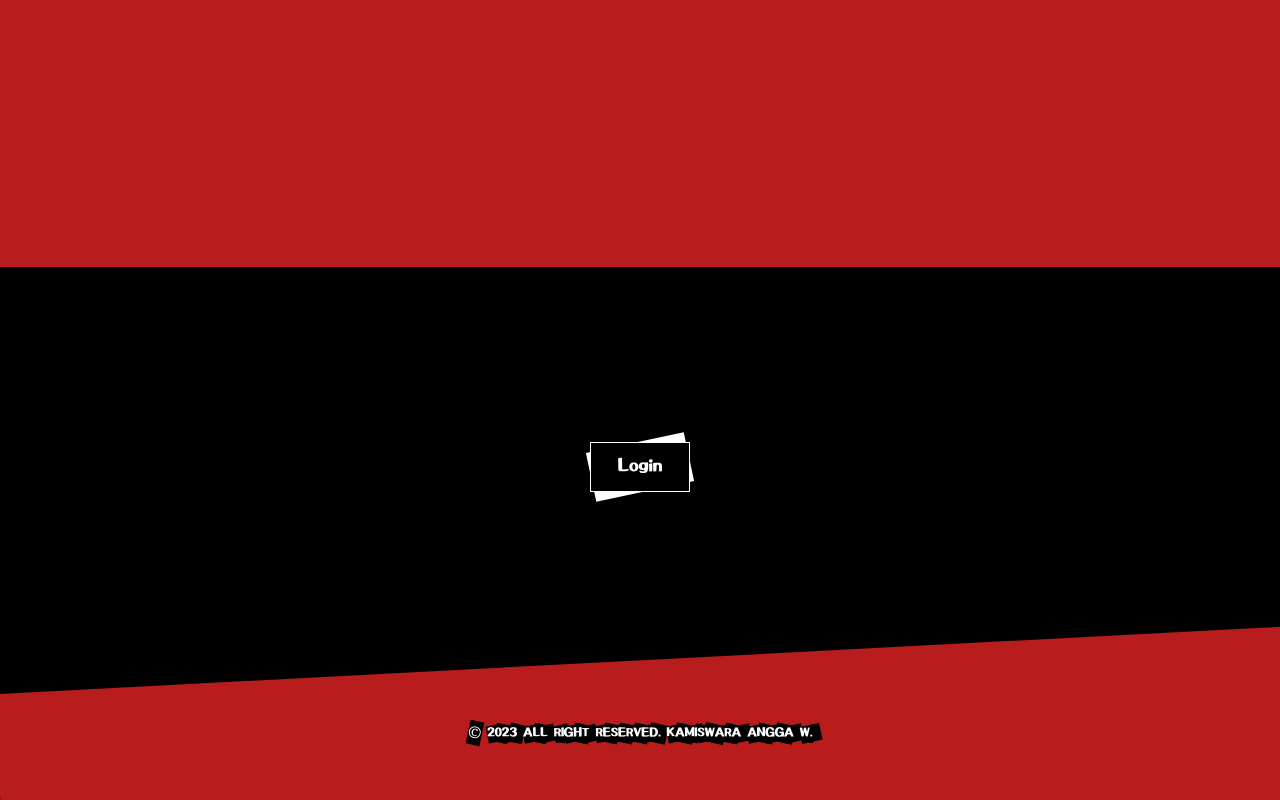
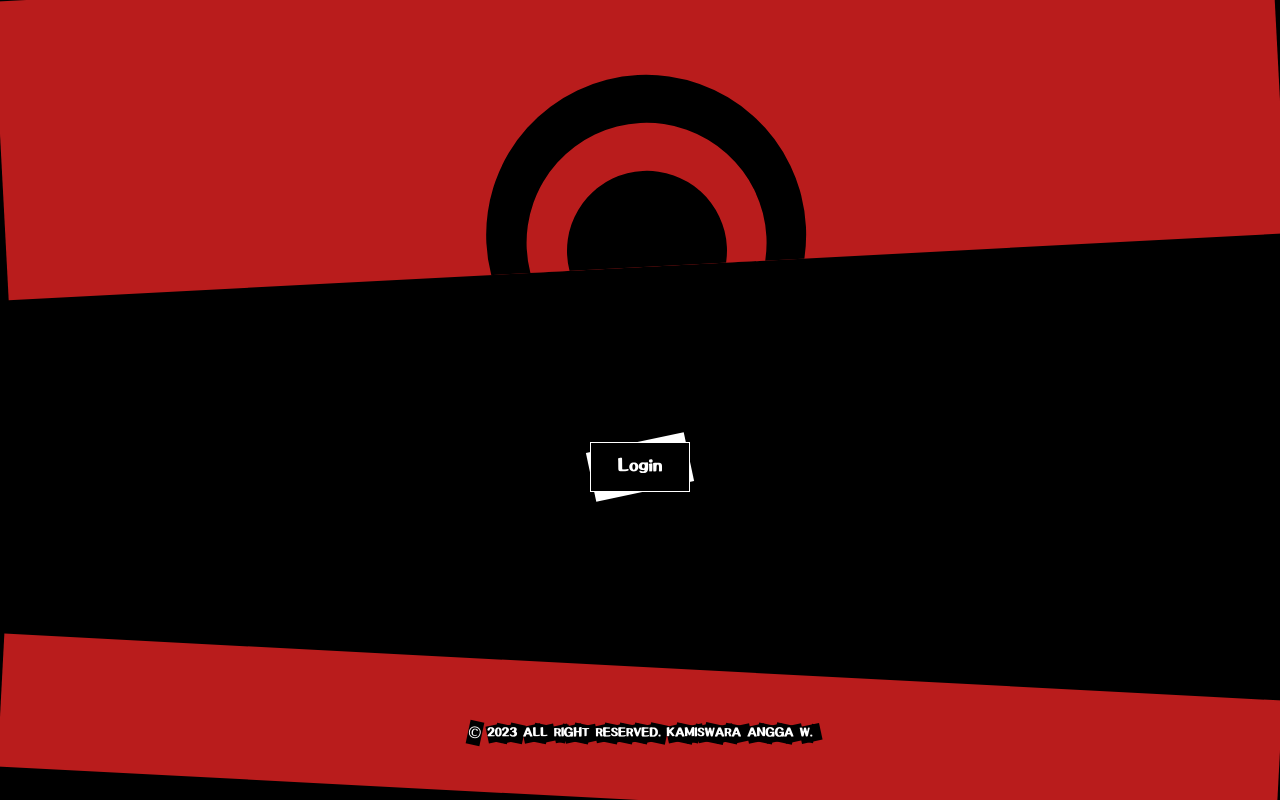
Before and after one commit to anggakswr/anggakswr.github.io, a React (Vite) app: page / in a window 1280 px wide. Built offline with nearby package versions, Linux system fonts and the light colour scheme.

Commit message:
Created circle animation fase 1

```diff
--- a/src/components/v2/Cover.tsx
+++ b/src/components/v2/Cover.tsx
@@ -1,11 +1,14 @@
 import Btn from "./cover/Btn";
+import CircleAnimation from "./cover/CircleAnimation";
 import Footer from "./cover/Footer";
 
 const Cover = () => {
   return (
     <div className="fixed inset-0 z-30 bg-black flex flex-col">
       {/* red & black circles */}
-      <div className="h-1/3 bg-red-700"></div>
+      <div className="h-1/3 relative">
+        <CircleAnimation />
+      </div>
 
       {/* body */}
       <div className="flex-1 box-center">
--- /dev/null
+++ b/src/components/v2/cover/CircleAnimation.tsx
@@ -0,0 +1,16 @@
+const CircleAnimation = () => {
+  return (
+    <div className="absolute inset-x-0 bottom-0 -top-8 bg-red-700 -rotate-3 overflow-hidden">
+      {/* black circle */}
+      <div className="bg-black w-40 h-40 rounded-full absolute inset-x-0 mx-auto -bottom-16 z-20"></div>
+
+      {/* red circle */}
+      <div className="bg-red-700 w-60 h-60 rounded-full absolute inset-x-0 mx-auto -bottom-24 z-10"></div>
+
+      {/* black circle */}
+      <div className="bg-black w-80 h-80 rounded-full absolute inset-x-0 mx-auto -bottom-32"></div>
+    </div>
+  );
+};
+
+export default CircleAnimation;
--- a/src/components/v2/cover/Footer.tsx
+++ b/src/components/v2/cover/Footer.tsx
@@ -1,7 +1,6 @@
 const sFooterText = "2023 ALL RIGHT RESERVED. KAMISWARA ANGGA W.";
 const aWords = sFooterText.split(" ");
 
-const sFooterTextBg = "";
 const sFooterTextCSS = (nIndex: number) => {
   const bEven = nIndex % 2;
   const sCSS1 = `bg-black w-[200%] ${bEven ? "h-[80%]" : "h-[70%]"}`;
@@ -20,11 +19,11 @@ const Footer = () => {
         <div key={sWord} className="relative z-10 text-white flex">
           {sWord.split("").map((sLetter, nIndex) => (
             <div key={`footer-letter-${sLetter}`} className="relative">
-              <span className="relative z-10">{sLetter}</span>
+              <span className="relative z-20">{sLetter}</span>
 
               {/* black bg */}
               <div className="absolute inset-0 box-center w-[200%]">
-                <div className={`${sFooterTextBg} ${sFooterTextCSS(nIndex)}`} />
+                <div className={`${sFooterTextCSS(nIndex)} z-10`} />
               </div>
             </div>
           ))}
@@ -32,7 +31,8 @@ const Footer = () => {
       ))}
 
       {/* red rotated bg */}
-      <div className="absolute inset-x-0 -bottom-[70%] w-[200%] h-[200%] -rotate-3 bg-red-700" />
+      {/* <div className="absolute inset-x-0 -bottom-[70%] w-[200%] h-[200%] -rotate-3 bg-red-700" /> */}
+      <div className="absolute inset-x-0 w-full h-full rotate-3 bg-red-700" />
     </div>
   );
 };
```
